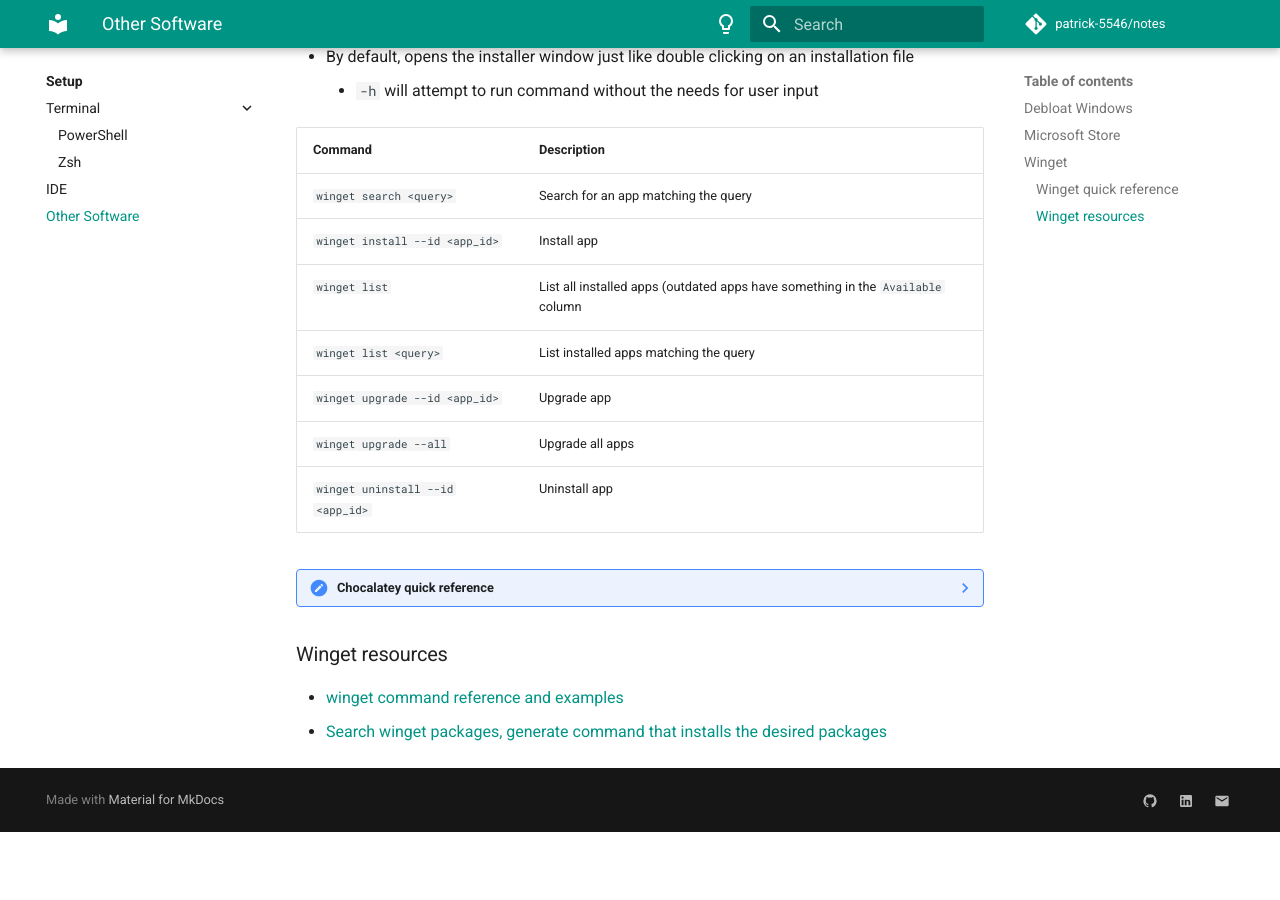
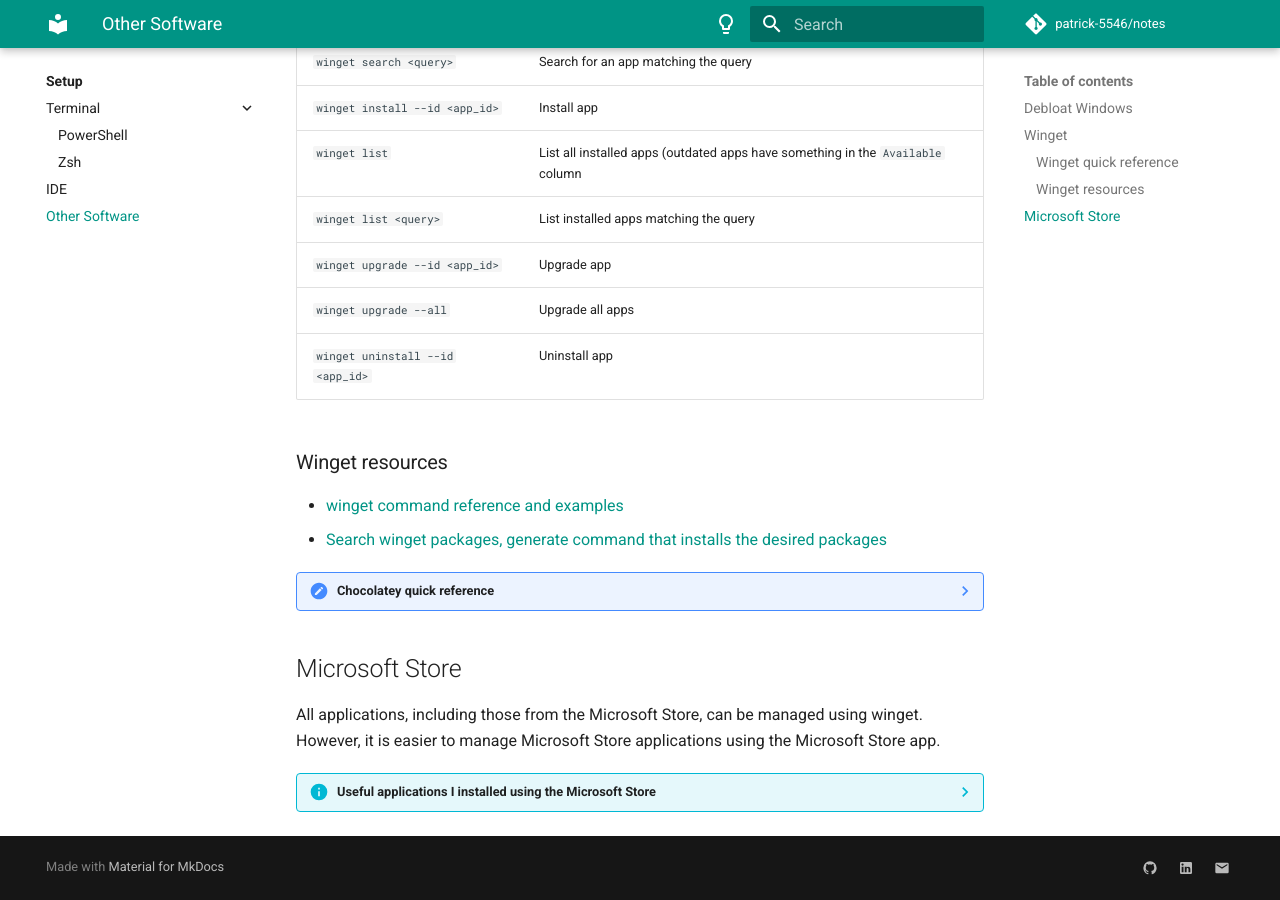
Before and after one commit to patrick-5546/notes, an MkDocs documentation site: the page built from docs/setup/software.md, in a window 1280 px wide and 900 px high, scrolled down 1048 px. Built offline with MkDocs 1.6.1 and Material for MkDocs 9.7.7, drawn with Linux system fonts in a browser that asks for light colours; comment, search, counter and statistics services are not loaded; before the commit the page ends 1880 px from its top, so only the background shows below that; some of the changed text lies outside the part shown.

Commit message:
Update setup topic

```diff
--- a/docs/setup/software.md
+++ b/docs/setup/software.md
@@ -60,8 +50,14 @@
 | `winget upgrade --all` | Upgrade all apps |
 | `winget uninstall --id <app_id>` | Uninstall app |
 
-??? note "Chocalatey quick reference"
-    - Run the following commands in an Administrator PowerShell prompt:
+### Winget resources
+
+- [winget command reference and examples](https://docs.microsoft.com/en-us/windows/package-manager/winget/#commands)
+- [Search winget packages, generate command that installs the desired packages](https://winstall.app/)
+
+??? note "Chocolatey quick reference"
+    Run the following commands in an Administrator PowerShell prompt:
+
     - `-y` confirms all prompts so that the command runs without the need for user input
 
     | Command     | Description                          |
@@ -80,7 +76,15 @@
     - [Search Chocolatey packages](https://community.chocolatey.org/packages)
     - [Chocolatey command reference and examples](https://docs.chocolatey.org/en-us/choco/commands/)
 
-### Winget resources
+## Microsoft Store
 
-- [winget command reference and examples](https://docs.microsoft.com/en-us/windows/package-manager/winget/#commands)
-- [Search winget packages, generate command that installs the desired packages](https://winstall.app/)
+All applications, including those from the Microsoft Store, can be managed using winget.
+However, it is easier to manage Microsoft Store applications using the Microsoft Store app.
+
+??? info "Useful applications I installed using the Microsoft Store"
+    | Application Name | Description |
+    | -------------- | ----------- |
+    | EarTrumpet | Control the volume of each application (and system sounds) individually |
+    | Microsoft To Do | To do list |
+    | OneNote (for Windows 10) | Note-taking |
+    | Snip & Sketch | Take, annotate, and save screenshots |
```
Also changed, not shown: other parts of docs/setup/software.md (+0 -10 lines), docs/setup/ide.md (+1 -1 lines), docs/setup/terminal/zsh.md (+5 -0 lines).
